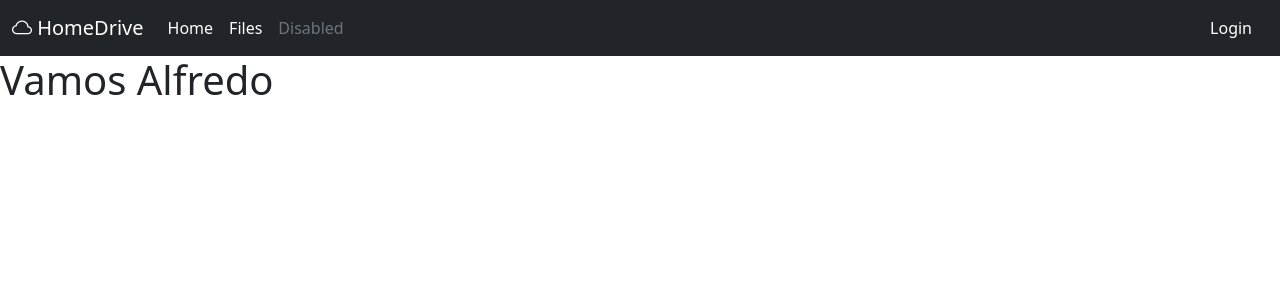
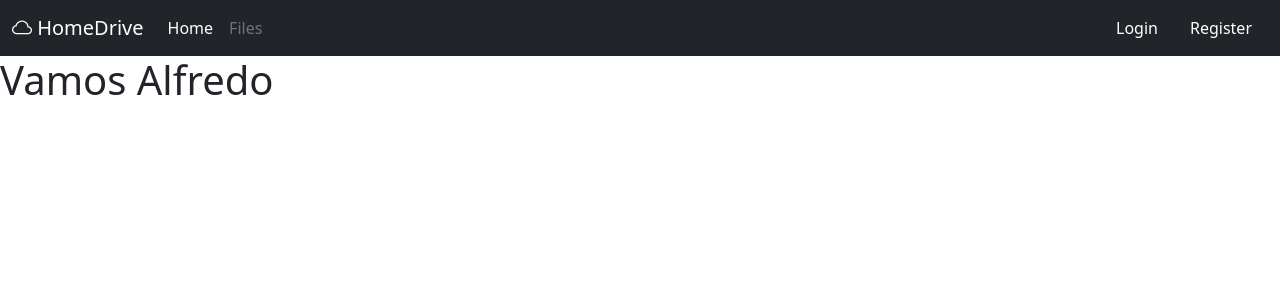
Before and after one commit to Juanki0396/pyHomeDrive, a Flask app: page / in a window 1280 px wide. Shown: the top 300 px of the page. Run offline with Flask 2, Linux system fonts and the light colour scheme; parts of the project's set-up code (start-up, migrations or seed data) failed here and were passed over.

Commit message:
Refactoring code according to google style guide. All routes are in different blueprints. Login HTML has a basic design now. Navbar has been refactored.

```diff
--- a/homedrive/__init__.py
+++ b/homedrive/__init__.py
@@ -1,28 +1,20 @@
 import os
 import json
 
-from flask import Flask, render_template
-
-from . import db, auth
+import flask
 
 
-def create_app() -> Flask:
-    app = Flask(__name__, instance_relative_config=True)
+def create_app() -> flask.Flask:
+    app = flask.Flask(__name__, instance_relative_config=True)
 
     app.config.from_file(
         os.path.join(app.instance_path, "application.json"), load=json.load
     )
 
-    @app.route("/")
-    @app.route("/home")
-    def home_page():
-        return render_template("home.html")
-
-    @app.route("/files")
-    def files_page():
-        return render_template("files.html")
+    from . import views, auth, db
 
     db.init_app(app)  # Register database methods on the app
-    app.register_blueprint(auth.bp)
+    app.register_blueprint(views.views, url_prefix="/")
+    app.register_blueprint(auth.auth, url_prefix="/auth/")
 
     return app
--- a/homedrive/templates/base.html
+++ b/homedrive/templates/base.html
@@ -18,25 +18,25 @@
     <!-- Add Navbar -->
     <nav class="navbar navbar-expand-lg bg-dark text-white">
       <div class="container-fluid">
-        <a class="navbar-brand text-white" ><i class="bi bi-cloud"></i> HomeDrive</a>
+        <a class="navbar-brand text-white" href="{{ url_for('views.home') }}"><i class="bi bi-cloud"></i> HomeDrive</a>
         <button class="navbar-toggler" type="button" data-bs-toggle="collapse" data-bs-target="#navbarSupportedContent" aria-controls="navbarSupportedContent" aria-expanded="false" aria-label="Toggle navigation">
           <span class="navbar-toggler-icon"></span>
         </button>
         <div class="collapse navbar-collapse" id="navbarSupportedContent">
           <ul class="navbar-nav me-auto mb-2 mb-lg-0">
             <li class="nav-item">
-              <a class="nav-link active text-white" aria-current="page" href="{{ url_for('home_page') }}">Home</a>
+              <a class="nav-link active text-white" aria-current="page" href="{{ url_for('views.home') }}">Home</a>
             </li>
             <li class="nav-item">
-              <a class="nav-link text-white" href="{{ url_for('files_page') }}">Files</a>
-            </li>
-            <li class="nav-item">
-              <a class="nav-link disabled">Disabled</a>
+              <a class="nav-link disabled" href="#">Files</a>
             </li>
           </ul>
           <ul class="nav justify-content-end">
             <li class="nav-item">
-              <a class="nav-link active text-white" href="{{ url_for('auth.login_page') }}">Login</a>
+              <a class="nav-link active text-white" href="{{ url_for('auth.login') }}">Login</a>
+            </li>
+            <li class="nav-item">
+              <a class="nav-link active text-white" href="{{ url_for('auth.register') }}">Register</a>
             </li>
           </ul>
         </div>
--- /dev/null
+++ b/homedrive/views.py
@@ -0,0 +1,9 @@
+import flask
+
+views = flask.Blueprint("views", __name__)
+
+
+@views.route("/")
+@views.route("/home")
+def home():
+    return flask.render_template("home.html")
```
Also changed, not shown: homedrive/templates/login.html (+25 -0 lines).
